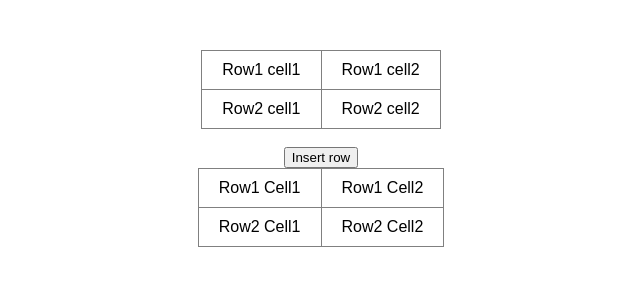
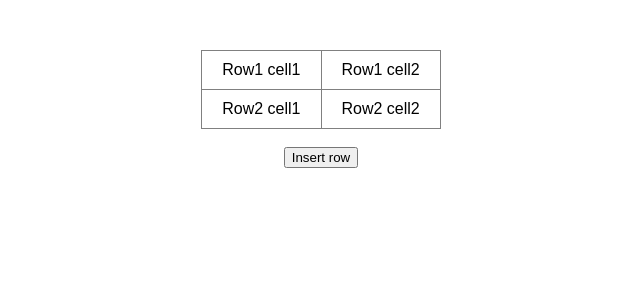
Before and after one commit to acciojob/create-table-1-himanshusalal, a website: page main.html in a window 1280 px wide. Shown: the whole page, without its empty margins (319-959 px from the left). Drawn offline with Linux system fonts and the light colour scheme.

Commit message:
created a submission

```diff
--- a/main.html
+++ b/main.html
@@ -10,24 +10,21 @@
 
 <body>
 	<table id="sampleTable" border="1">
-		<tr><td>Row1 cell1</td>
-		<td>Row1 cell2</td></tr>
-		<tr><td>Row2 cell1</td>
-		<td>Row2 cell2</td></tr>
-	</table><br>
+		<tr>
+			<td>Row1 cell1</td>
+			<td>Row1 cell2</td>
+		</tr>
+		<tr>
+			<td>Row2 cell1</td>
+			<td>Row2 cell2</td>
+		</tr>
+	</table>
+
+	<br>
 
 	<input type="button" onclick="insert_Row()" value="Insert row">
 
-	 <table id="sampleTable" border="1">
-        <tr>
-            <td>Row1 Cell1</td>
-            <td>Row1 Cell2</td>
-        </tr>
-        <tr>
-            <td>Row2 Cell1</td>
-            <td>Row2 Cell2</td>
-        </tr>
-    </table>
+
     <script type="text/javascript" src="./script.js">
 </script>
 
```
